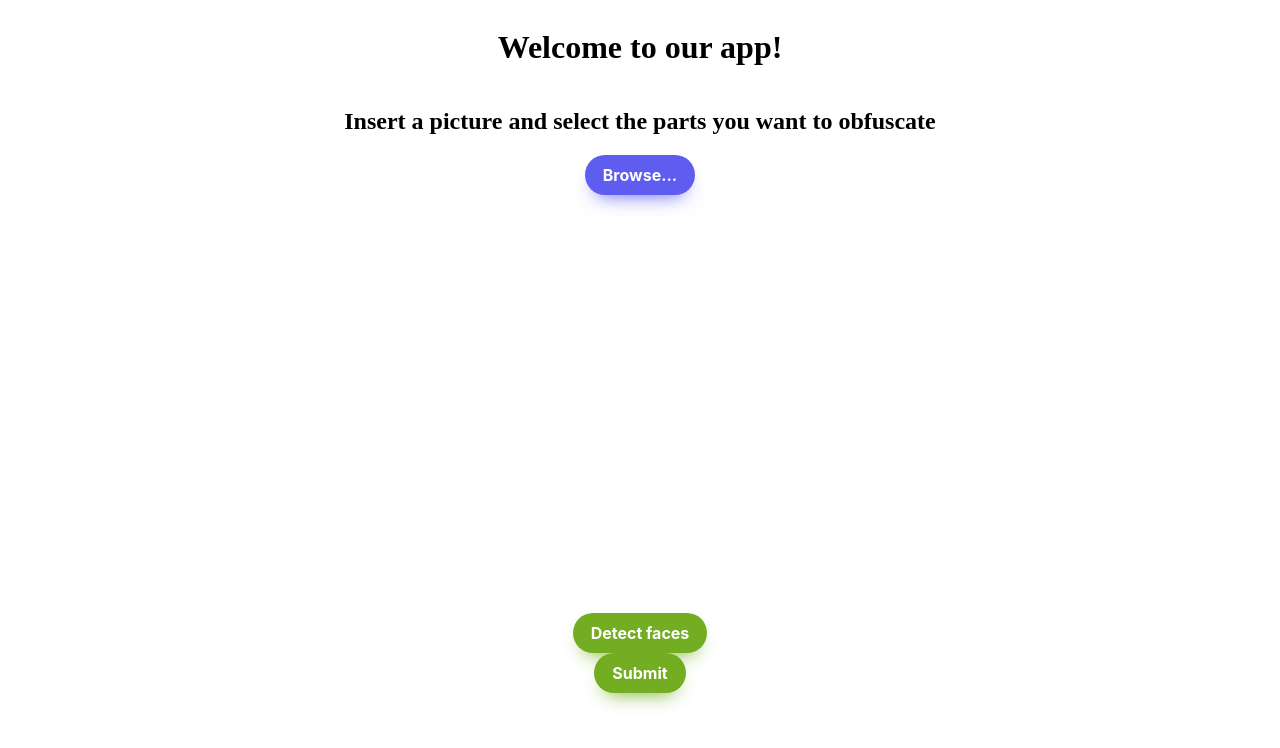
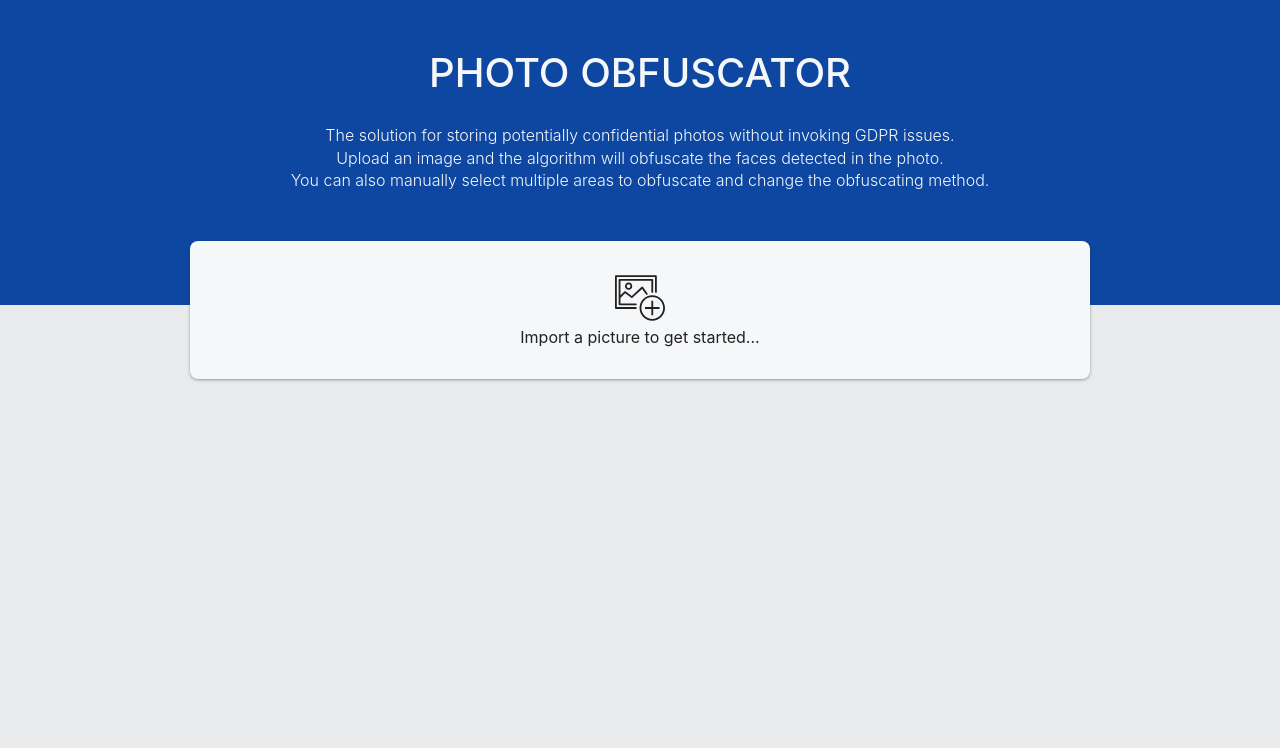
Before and after one commit to MileaRobertStefan/TAIP-2021-2022-PROIECT, a Flask app: page /obfuscate-page in a window 1280 px wide. Shown: the top 748 px of the page. Run offline with Flask 2, Linux system fonts and the light colour scheme; some libraries are stand-ins or nearby versions.

Commit message:
improved user interface for obfuscate-page

```diff
--- a/obfuscation_module/API/templates/css/custom.css
+++ b/obfuscation_module/API/templates/css/custom.css
@@ -1,7 +1,182 @@
+:root {
+  color-scheme: light dark;
+  --custom-white: #f6f7f9;
+  --custom-white-hover: #eeeeee;
+  --custom-black: #212121;
+  --custom-light-gray: #e9eaec;
+  --custom-dark-blue: #0d47a1;
+  --gray-border: #bdbdbd;
+  --gray-background: #757575;
+  --darkgray-background: #424242;
+  --darkgray-hover: #404040;
+  --custom-darker-blue: #092a5e;
+
+  --body-background-color: var(--custom-light-gray);
+  --header-background-color: var(--custom-dark-blue);
+  --main-background-color: var(--custom-white);
+  --main-background-color-hover: var(--custom-white-hover);
+  --main-foreground-color: var(--custom-black);
+
+  --header-overlap: 4em;
+  --card-shadow: 0 1px 2px 0 rgb(60 64 67 / 30%), 0 1px 3px 1px rgb(60 64 67 / 15%);
+  --fonts: -apple-system, BlinkMacSystemFont, 'Segoe UI', Roboto,
+    Oxygen, Ubuntu, Cantarell, 'Open Sans', 'Helvetica Neue', sans-serif;
+}
+
+*, *:after, *:before {
+  box-sizing: border-box;
+}
+
+body {
+  font-family: var(--fonts);
+  background: var(--body-background-color);
+  margin: 0;
+  display: flex;
+  flex-direction: column;
+  align-items: center;
+}
+
+header {
+  background: var(--header-background-color);
+  color: var(--custom-white);
+  width: 100%;
+  display: flex;
+  flex-direction: column;
+  padding: 3em 3em calc(3em + var(--header-overlap)) 3em;
+  align-items: center;
+  text-align: center;
+}
+
+header h1 {
+  margin: 0 0 0.65em 0;
+  text-transform: uppercase;
+  font-weight: 500;
+  font-size: 2.5em;
+}
+
+header .header__description p {
+  margin: 0.15em 0;
+  font-weight: 300;
+}
+
+main {
+  background: var(--main-background-color);
+  box-shadow: var(--card-shadow);
+  color: var(--main-foreground-color);
+  width: 900px;
+  margin-top: calc(-1 * var(--header-overlap));
+  margin-bottom: 4em;
+  border-radius: 8px;
+  display: flex;
+  flex-direction: column;
+  align-items: center;
+  justify-content: center;
+  text-align: center;
+}
+
+main .main__main-content {
+  display: none;
+  width: 100%;
+}
+
+main .main__main-content--no-picture {
+  cursor: pointer;
+  width: 900px;
+  padding: 2em;
+  border-radius: 8px;
+}
+
+main .main__main-content--no-picture:hover {
+  background: var(--main-background-color-hover);
+}
+
+main .main__main-content--no-picture svg {
+  width: 50px;
+  fill: var(--main-foreground-color);
+}
+
+main .main__main-content--no-picture p {
+  margin: 0;
+}
+
+main.main--has-picture .main__main-content--no-picture {
+  display: none;
+}
+
+main.main--has-picture .main__main-content {
+  display: block;
+}
+
+main .main__main-content .picture-controls {
+  background: var(--main-background-color-hover);
+  border-radius: 8px 8px 0 0;
+  width: 100%;
+  height: var(--header-overlap);
+  display: flex;
+  align-items: center;
+  justify-content: center;
+  gap: 4em;
+}
+
+main .main__main-content .image-container {
+  height: 500px;
+  display: flex;
+  justify-content: center;
+  background: var(--gray-background);
+}
+
+main .main__main-content .main-footer {
+  padding: 1em;
+}
+
+.button {
+  cursor: pointer;
+  height: fit-content;
+  color: var(--custom-white);
+  background: var(--header-background-color);
+  font-family: inherit;
+  font-weight: 400;
+  font-size: 1em;
+  padding: 0.3em 1em;
+  border-radius: 16px;
+  border: none;
+  text-decoration: none;
+}
+
+.button:hover {
+  opacity: 0.9;
+}
+
+.button.button__submit {
+  background: var(--custom-dark-blue);
+  font-weight: 500;
+}
+
+obfuscator-input-container {
+  display: flex;
+  align-items: center;
+  justify-content: center;
+}
+
+@media (prefers-color-scheme: dark) {
+  :root {
+    --body-background-color: var(--custom-black);
+    --header-background-color: var(--custom-darker-blue);
+    --main-background-color: var(--darkgray-background);
+    --main-background-color-hover: var(--darkgray-hover);
+    --main-foreground-color: var(--custom-white);
+  }
+
+  main .main__main-content .picture-controls {
+    background: var(--darkgray-hover);
+  }
+}
+
+/***************************************************/
+
 #screenshot {
   position: absolute;
   z-index: 1;
-
 }
 
 #draw {
@@ -11,10 +186,10 @@
 }
 
 #draw #boxes {
-    fill: blue;
-    stroke: white;
+  fill: var(--custom-dark-blue);
+  stroke: var(--custom-white);
   stroke-width: 1;
-    fill-opacity: 0.5;
+  fill-opacity: 0.75;
   stroke-opacity: 0.9;
 }
 
--- a/obfuscation_module/API/templates/js/custom.js
+++ b/obfuscation_module/API/templates/js/custom.js
@@ -224,6 +224,13 @@ function readURL(input) {
                     // .attr("height" , this.height)
                     .attr('onload', load_rect)
             };
+
+            const mainTag = document.getElementsByTagName("main")[0];
+            const hasPictureClass = mainTag.classList.contains("main--has-picture");
+
+            if (!hasPictureClass) {
+                mainTag.classList.add("main--has-picture");
+            }
         };
 
         reader.readAsDataURL(input.files[0]);
@@ -376,6 +383,6 @@ function copy(i) {
 function showObfuscateLink(img_name) {
     $("#link-to-obfuscate-pic")
         .attr("href", "/deobfuscate-page?image-name=" + img_name.toString() + ".png")
-        .css("display", "inline")
+        .css("display", "inline-block")
         .html("Click here to go to the obfuscated picture")
 }
--- a/obfuscation_module/API/templates/smart-select-image.html
+++ b/obfuscation_module/API/templates/smart-select-image.html
@@ -2,50 +2,69 @@
 <html lang="en">
 <head>
   <meta charset="UTF-8">
-    <title>Title</title>
+  <meta http-equiv="X-UA-Compatible" content="IE=edge">
+  <meta name="viewport" content="width=device-width, initial-scale=1.0">
+  <title>Photo Obfuscator</title>
+
   <script class="jsbin" src="https://ajax.googleapis.com/ajax/libs/jquery/3.5.1/jquery.min.js"></script>
   <script class="jsbin" src="http://ajax.googleapis.com/ajax/libs/jqueryui/1.8.0/jquery-ui.min.js"></script>
+
   <link rel="stylesheet" type="text/css" href="{{ url_for('css') }}">
   <script src="{{ url_for('js') }}"></script>
+</head>
 
-</head>
 <body>
-<div class="center-div" style="flex-direction: column;
-    align-content: center;
-    align-items: center;">
-    <h1>Welcome to our app!</h1>
-    <h2>Insert a picture and select the parts you want to obfuscate</h2>
-    <div class="button-34">
-        <label for="file">Browse...</label>
+  <header>
+    <h1>Photo Obfuscator</h1>
+
+    <div class="header__description">
+      <p>The solution for storing potentially confidential photos without invoking GDPR issues.</p>
+      <p>Upload an image and the algorithm will obfuscate the faces detected in the photo.</p>
+      <p>You can also manually select multiple areas to obfuscate and change the obfuscating method.</p>
+    </div>
+  </header>
+
+  <main>
     <input type='file' id='file' name='file' onchange="readURL(this);"/>
+
+    <label for="file" class="main__main-content--no-picture">
+      <svg xmlns="http://www.w3.org/2000/svg" viewBox="0 0 218.166 218.166">
+        <path d="M91.233 148.75h-83.3V17.85h166.6V83.3c0 2.192 1.774 3.967 3.967 3.967s3.967-1.774 3.967-3.967V13.883c0-2.192-1.774-3.967-3.967-3.967H3.967C1.774 9.917 0 11.691 0 13.883v138.833c0 2.192 1.774 3.967 3.967 3.967h87.267c2.192 0 3.967-1.774 3.967-3.967s-1.775-3.966-3.968-3.966zm0-15.867H23.8v-24.141L44.032 88.51l27.003 19.806a3.96 3.96 0 0 0 5.02-.271l42.316-38.633 17.234 24.125c1.271 1.782 3.75 2.196 5.532.922s2.196-3.75.922-5.532L122.226 61.16c-.658-.926-1.681-1.522-2.808-1.639a3.97 3.97 0 0 0-3.091 1.015l-43.219 39.46L45.981 80.1c-1.58-1.158-3.769-.992-5.152.395L23.8 97.524V33.717h134.867V83.3c0 2.192 1.774 3.967 3.967 3.967s3.967-1.774 3.967-3.967V29.75c0-2.192-1.774-3.967-3.967-3.967h-142.8c-2.192 0-3.967 1.774-3.967 3.967v107.1c0 2.192 1.774 3.967 3.967 3.967h71.4c2.192 0 3.967-1.774 3.967-3.967a3.97 3.97 0 0 0-3.968-3.967zm71.4-35.7c-30.621 0-55.533 24.912-55.533 55.533s24.912 55.533 55.533 55.533 55.533-24.912 55.533-55.533-24.911-55.533-55.533-55.533zm0 103.135c-26.248 0-47.6-21.352-47.6-47.6s21.352-47.6 47.6-47.6 47.6 21.352 47.6 47.6-21.351 47.6-47.6 47.6zm3.967-79.335h-7.933v27.767H130.9v7.933h27.767v27.768h7.933v-27.768h27.767v-7.933H166.6zM43.633 57.517c0 8.751 7.116 15.867 15.867 15.867s15.867-7.116 15.867-15.867S68.251 41.65 59.5 41.65s-15.867 7.116-15.867 15.867zm23.8 0c0 4.373-3.56 7.933-7.933 7.933s-7.933-3.56-7.933-7.933 3.56-7.933 7.933-7.933 7.933 3.56 7.933 7.933z"/>
+      </svg>
+
+      <p>Import a picture to get started...</p>
+    </label>
+
+    <div class="main__main-content">
+      <div class="picture-controls">
+        <label class="button" for="file">
+          Import another picture
+        </label>
+
+        <button class="button" onclick="faceDetection()">
+          Detect faces
+        </button>
+
+        <button class="button button__submit" onclick="submitRect()">
+          Submit
+        </button>
       </div>
-</div>
-<br>
 
-<div class="center-div" style="height: 50vh">
-    <img style="height: 50vh" id="screenshot"
-         draggable="false">
+      <div class="image-container">
+        <img style="height: 500px" id="screenshot" draggable="false" />
         <svg height="500px" width="500px" id="draw" viewBox="0 0 500 500" xmlns="http://www.w3.org/2000/svg">
           <rect id="marquee" x="0" y="0" width="0" height="0"/>
           <g id="boxes"></g>
           <g id="boxesTexts"></g>
         </svg>
-    <br>
+      </div>
 
+      <div class="main-footer">
+        <div id="input-zones"></div>
+
+        <a class="button" style="display: none" id="link-to-obfuscate-pic"></a>
       </div>
-<div class="center-div" style="flex-direction: column;
-    align-content: center;
-    align-items: center;">
-    <button onclick="faceDetection()" style="background-color: #73AD21; box-shadow: #73AD21 0 10px 20px -10px;" class="button-34">
-        Detect faces
-    </button>
-    <button onclick="submitRect()" style="background-color: #73AD21; box-shadow: #73AD21 0 10px 20px -10px;" class="button-34">
-        Submit
-    </button>
-    <div id="input-zones"></div>
     </div>
-<div class="center-div">
-    <a class="button-34" style="display: none" id="link-to-obfuscate-pic"></a>
-</div>
+  </main>
 </body>
 </html>
```
Also changed, not shown: other parts of obfuscation_module/API/templates/css/custom.css (+36 -24 lines). Lines whose indentation alone changed are shown as unchanged.
